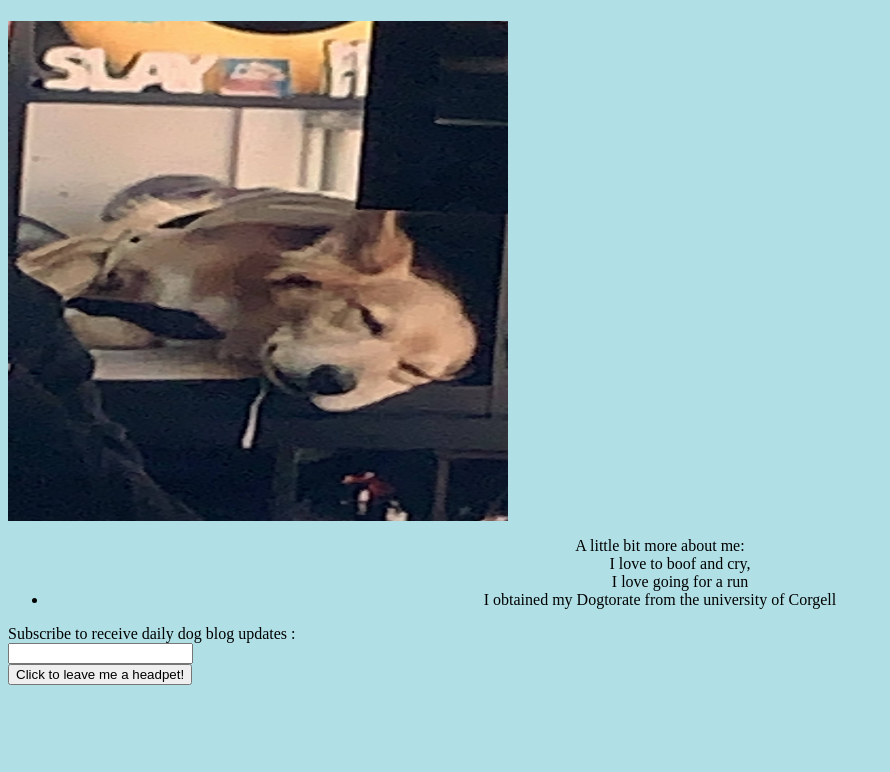
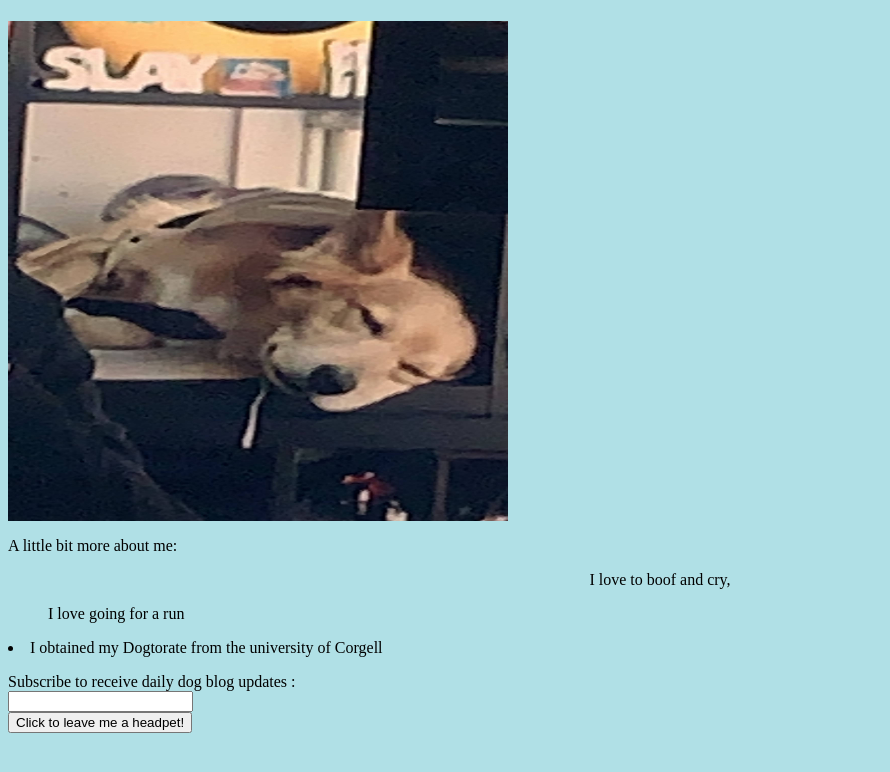
Before and after one commit to Symartinez21/Meatblog.github.io, a plain HTML site: page index.html in a window 1280 px wide. Shown: the whole page, without its empty margins (0-890 px from the left). Drawn offline with Linux system fonts and the light colour scheme.

Commit message:
Update index.html

```diff
--- a/index.html
+++ b/index.html
@@ -10,9 +10,9 @@
 
 <h2 style= "text-align:center;" Hello everyone, my name is Meatball the Golden Corgi and this is my blog></h2>
 <img src="meatball.jpg" alt="meatball" width="500" height="500" style="vertical-align:top;">
-<p>
-  <ul style="text-align:center;"> A little bit more about me:
-  <ul> I love to boof and cry,</ul>
+<p> A little bit more about me:
+  <ul style="text-align:center;">
+    I love to boof and cry,</ul>
     <ol> I love going for a run</ol>
     <li>I obtained my Dogtorate from the university of Corgell</li>
   </ul>
```
